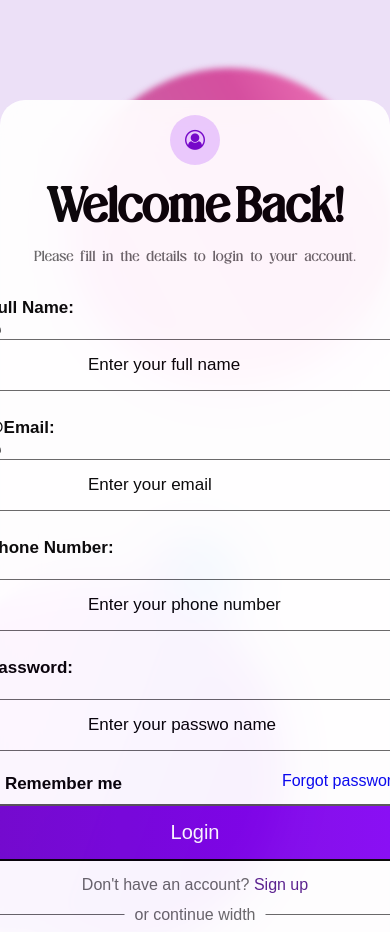
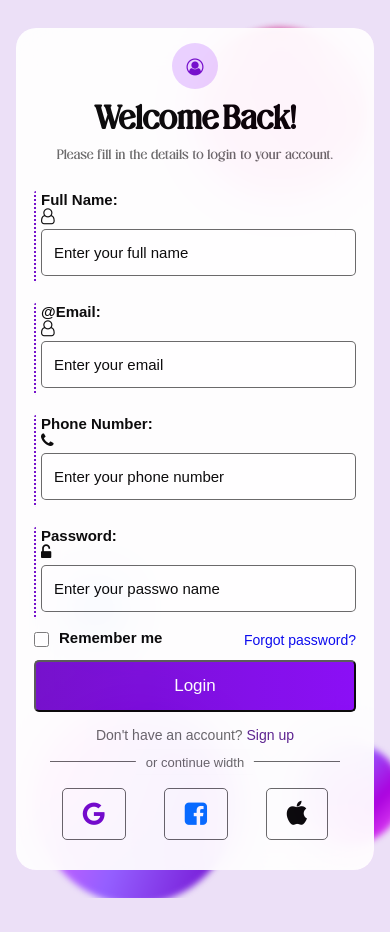
Before and after one commit to Mohsen-NEGU/Simple-Login-Page-template, a plain HTML site: page index.html in a window 390 px wide. Shown: the top 932 px of the page. After the commit the page ends 898 px from the top, so only its background shows below. Drawn offline with Linux system fonts and the light colour scheme.

Commit message:
feat: make login page responsive

```diff
--- a/css/login.css
+++ b/css/login.css
@@ -248,60 +248,6 @@ a{
     opacity: 1;
     visibility: unset;
 }
-/* ---------------------------------------| Responsive for mobile 0px to 375px |------------------------------------------ */
-@media (min-width: 0px) and (max-width: 375px) {
-    .wrapper > form  input{
-    margin: 10px 5px;
-    padding: 10px 25px ;
-    font-size: var(--font-lable);
-    color: var(--font-input);
-    border: 1px solid var(--color-fonts);
-    border-radius: 5px;
-    caret-color: var(--color-icon);
-}
-.wrapper > form  label{
-    font-size: var(--font-lable);
-    font-weight: bold;
-    display: block;
-    align-self: center;
-}
-.wrapper > form button{
-    padding: 10px 10px;
-    margin: 10px 10px;
-    width: 90%;
-    color: var(--color-wrapper);
-    font-size: var(--font-input);
-    background: var(--color-button);
-    border-radius: 5px;
-    transition: 0.6s;
-}
-.wrapper > div.line{
-    width: 300px;
-    height: 1px;
-    color: var(--color-fonts);
-    background-color: var(--color-fonts);
-    position: relative;
-}
-.wrapper{
-    max-width: 350px;
-    text-align: center;
-}
-.wrapper > form  > div.remember{
-    width: 90%;
-    display: flex;
-    flex-direction: row;
-    justify-content: space-between;
-    align-items: center;
-}
-.wrapper > form  > div.remember >input{
-    width: 10px;
-    height: 10px;
-}
-.wrapper > form  > div.remember >label{
-    margin-right: 50px;
-    margin-top: 6px;
-}
-}
 
 .blob{
     position: absolute;
@@ -441,3 +387,201 @@ input:focus ~ .error-massage::after{
         --color-four: #fdb185;
     }
 }
+
+
+
+/* ---------------------------------------|big manitor for laptop (1600px)|------------------------------------------ */
+@media (min-width: 1600px) {
+    :root {
+        --font-h1: 56px;
+        --font-p: 17px;
+    }
+    .wrapper {
+        max-width: 560px;
+        margin: 110px auto;
+    }
+}
+
+/* ---------------------------------------|loptop have Low-altitude|------------------------------------------ */
+@media (min-width: 1025px) and (max-height: 760px) {
+    .wrapper {
+        margin: 40px auto;
+    }
+}
+
+/* ---------------------------------------|Tablets and small laptops (up to 1024px) |------------------------------------------ */
+/* The blobs are constrained to the page dimensions to prevent them from overflowing or causing horizontal scrolling.
+   The keyframes remain unchanged, but their movement scales down proportionally based on the size of the blob. */
+@media (max-width: 1024px) {
+    html {
+        overflow-x: hidden;
+    }
+    body {
+        position: relative;
+        overflow: hidden;
+        min-height: 100vh;
+        min-height: 100dvh;
+    }
+
+    .wrapper {
+        width: calc(100% - 48px);
+        max-width: 500px;
+        margin: 60px auto;
+        padding: 0 28px 28px;
+    }
+
+    .login-form {
+        width: 100%;
+    }
+    .keeper {
+        width: 100%;
+    }
+    .login-form input {
+        width: 100%;
+        padding: 15px 14px;
+    }
+    .login-form .remember > input {
+        width: 15px;
+        height: 15px;
+        padding: 0;
+        margin: 3px 0;
+    }
+    .remember {
+        flex-wrap: wrap;
+        gap: 6px 10px;
+    }
+    .remember > label {
+        margin: 0 auto 0 0;
+    }
+    .btn-login {
+        margin: 10px 0;
+    }
+    .line {
+        width: min(400px, 85%);
+    }
+    .link-list {
+        padding: 30px 0;
+    }
+
+    .purpel-1 { width: 260px; height: 260px; top: 8%;  left: 70%; }
+    .purpel-2 { width: 80px;  height: 80px;  top: 70%; left: 30%; }
+    .purpel-3 { width: 300px; height: 300px; top: 92%; left: 40%; }
+    .purpel-4 { width: 150px; height: 150px; top: 82%; left: 80%; }
+    .purpel-5 { width: 60px;  height: 60px;  top: 96%; left: 15%; }
+}
+
+/* ---------------------------------------| Vertical tablet (up to 768px) |------------------------------------------ */
+@media (max-width: 768px) {
+    :root {
+        --font-h1: 42px;
+        --font-input: 18px;
+        --font-icon: 30px;
+    }
+    .wrapper {
+        margin: 48px auto;
+        border-radius: 22px;
+    }
+    .sub-title {
+        text-align: center;
+    }
+    .another-way {
+        text-align: center;
+    }
+}
+
+/* ---------------------------------------| Mobile (up to 480px) |------------------------------------------ */
+@media (max-width: 480px) {
+    :root {
+        --font-h1: 34px;
+        --font-p: 14px;
+        --font-lable: 15px;
+        --font-input: 17px;
+        --font-icon: 26px;
+        --font-error: 11px;
+    }
+    .wrapper {
+        width: calc(100% - 32px);
+        margin: 28px auto;
+        padding: 0 18px 22px;
+        border-radius: 20px;
+    }
+    .circle {
+        width: 46px;
+        height: 46px;
+    }
+    .sub-title {
+        padding: 0 4px 16px;
+        word-spacing: 2px;
+        text-align: center;
+    }
+    .login-form input {
+        padding: 14px 12px;
+    }
+    .btn-login {
+        padding: 14px 10px;
+    }
+    .massage {
+        font-size: 13px;
+        padding: 8px 10px;
+    }
+    .remember {
+        font-size: 14px;
+    }
+    .another-way {
+        padding: 5px 4px 18px;
+        text-align: center;
+        font-size: 14px;
+    }
+    .line {
+        width: 90%;
+    }
+    .line > span {
+        white-space: nowrap;
+        font-size: 13px;
+    }
+    .link-list {
+        padding: 26px 0 8px;
+        gap: 10px;
+    }
+    .how-conect {
+        padding: 12px 20px;
+    }
+
+    .purpel-1 { width: 170px; height: 170px; top: 4%;  left: 75%; }
+    .purpel-2 { width: 56px;  height: 56px;  top: 68%; left: 28%; }
+    .purpel-3 { width: 200px; height: 200px; top: 94%; left: 40%; }
+    .purpel-4 { width: 100px; height: 100px; top: 84%; left: 85%; }
+    .purpel-5 { width: 44px;  height: 44px;  top: 97%; left: 14%; }
+}
+
+/* ---------------------------------------| Very small mobile (up to 360px) |------------------------------------------ */
+@media (max-width: 360px) {
+    :root {
+        --font-h1: 30px;
+        --font-icon: 22px;
+    }
+    .wrapper {
+        width: calc(100% - 20px);
+        padding: 0 12px 18px;
+    }
+    .how-conect {
+        padding: 10px 16px;
+    }
+    .remember a {
+        font-size: 13px;
+    }
+}
+
+/* ---------------------------------------| Mobile landscape mode |------------------------------------------ */
+@media (max-width: 900px) and (max-height: 500px) and (orientation: landscape) {
+    .wrapper {
+        margin: 20px auto;
+    }
+}
+
+/* ---------------------------------------| Users who don't like animation |------------------------------------------ */
+@media (prefers-reduced-motion: reduce) {
+    .blob {
+        animation-duration: 20s;
+    }
+}
```
